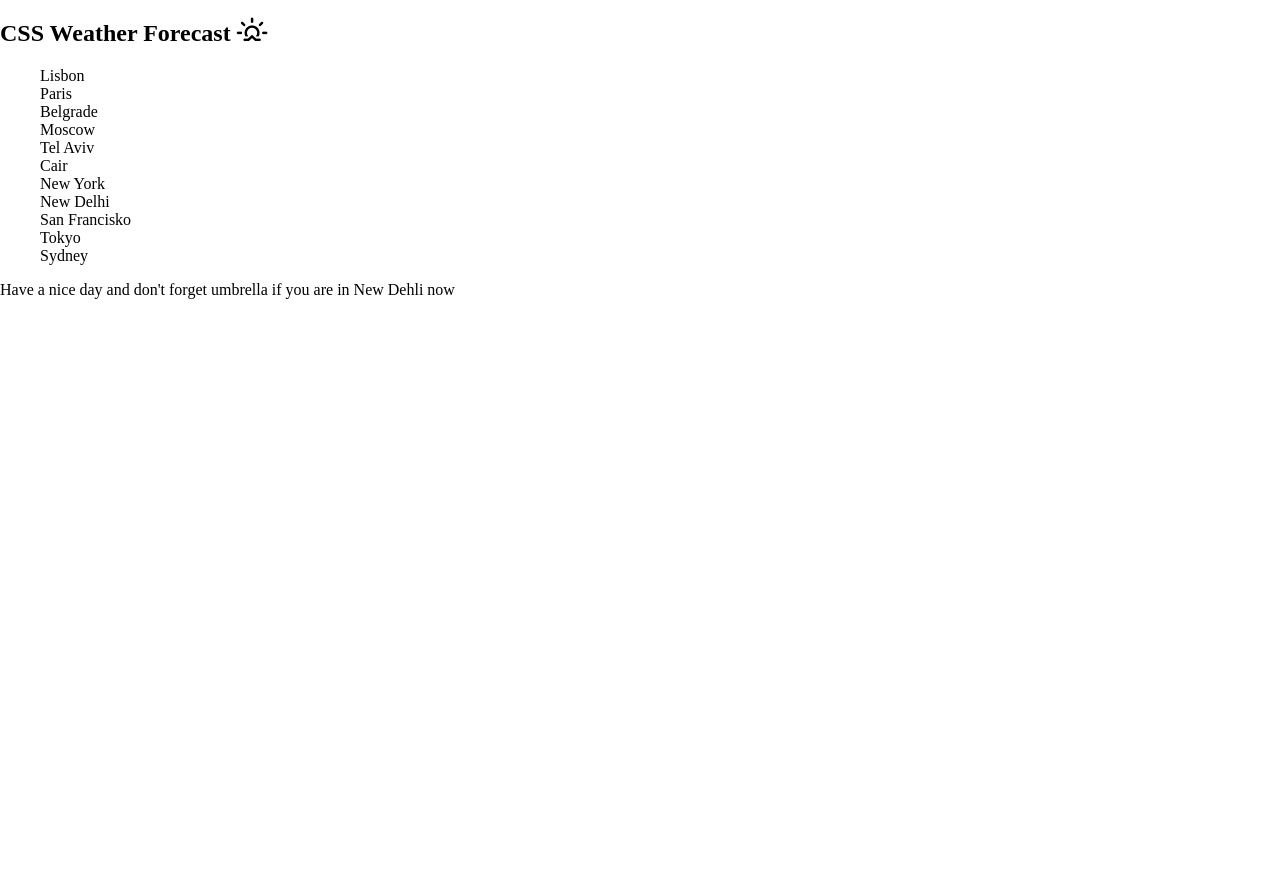
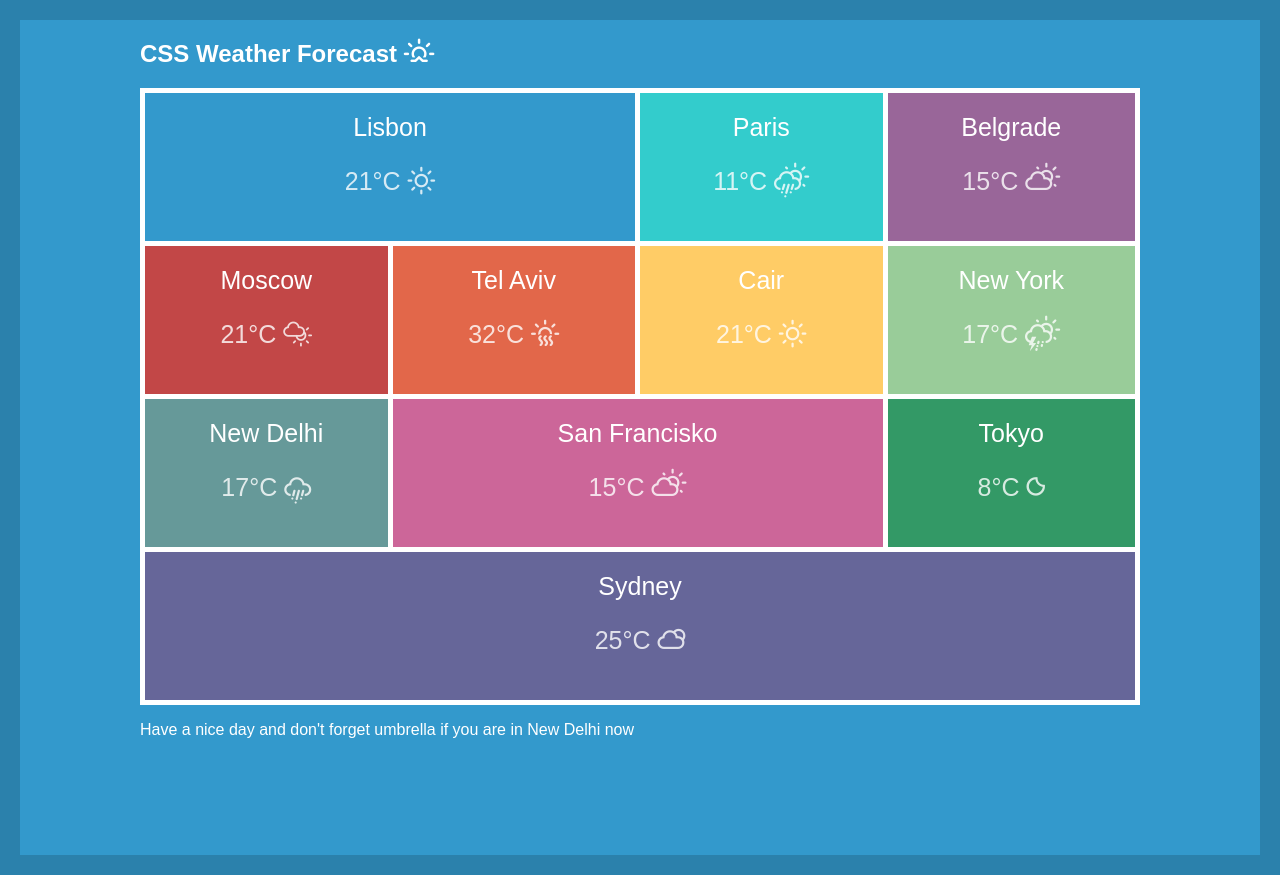
Before and after one commit to OlhaNevzghodova/hw7, a plain HTML site: page hw7.html in a window 1280 px wide. Before the commit the page ends 800 px from the top, so only its background shows below. Drawn offline with Linux system fonts and the light colour scheme.

Commit message:
add changes in project

```diff
--- a/css/hw7.css
+++ b/css/hw7.css
@@ -6,10 +6,96 @@ body {
 }
 * {
     box-sizing: border-box;
+    color: #fff;
+    font-family: sans-serif;
+    transition: all .1s ease-in;
+}
+li{
+    display: inline-block;
+    font-size: 25px;
+    padding: 20px;
+    text-align: center;
 }
 .container {
     margin: 0 auto;
+    max-width: 1000px;
+    padding-bottom: 100px;
 }
 .cities ul {
     list-style-type: none;
+    font-size: 0;
+    padding-inline-start: 0;
+    border: 5px solid #fff;
 }
+.width-25{
+    width: 25%;
+}
+.width-50{
+    width: 50%;
+}
+.width-100{
+    width: 100%;
+}
+.lisbon {
+    background-color: #3399CC;
+    border-bottom: 5px solid #fff;
+    border-right: 5px solid #fff;
+}
+.paris {
+    background-color: #33CCCC;
+    border-bottom: 5px solid #fff;
+    border-right: 5px solid #fff;
+}
+.belgrade {
+    background-color: #996699;
+    border-bottom: 5px solid #fff;
+}
+.moscow {
+    background-color: #C24747;
+    border-bottom: 5px solid #fff;
+    border-right: 5px solid #fff;
+}
+.tel-aviv {
+    background-color: #E2674A;
+    border-bottom: 5px solid #fff;
+    border-right: 5px solid #fff;
+}
+.cair {
+    background-color: #FFCC66;
+    border-bottom: 5px solid #fff;
+    border-right: 5px solid #fff;
+}
+.new-york {
+    background-color: #99CC99;
+    border-bottom: 5px solid #fff;
+}
+.new-delhi {
+    background-color: #669999;
+    border-bottom: 5px solid #fff;
+    border-right: 5px solid #fff;
+}
+.san-francisco {
+    background-color: #CC6699;
+    border-bottom: 5px solid #fff;
+    border-right: 5px solid #fff;
+}
+.tokyo {
+    background-color: #339966;
+    border-bottom: 5px solid #fff;
+}
+.sydney {
+    background-color: #666699;
+}
+section {
+    background-color: #3399CC;
+    border: 20px solid #2B81AC;
+}
+ul :hover {
+    opacity: 80%;
+}
+.cities :hover {
+    opacity: 80%;
+}
+.cities p {
+    opacity: 80%;
+}
--- a/hw7.html
+++ b/hw7.html
@@ -4,7 +4,7 @@
     <meta charset="UTF-8">
     <meta http-equiv="X-UA-Compatible" content="IE=edge">
     <meta name="viewport" content="width=device-width, initial-scale=1.0">
-    <title>Document</title>
+    <title>Weather</title>
     <link rel="stylesheet" href="css/hw7.css">
     <link rel="stylesheet" href="css/weather-icons-wind.css">
     <link rel="stylesheet" href="css/weather-icons.css">
@@ -16,20 +16,42 @@
             <h1>CSS Weather Forecast <i class="wi wi-sunrise"></i></h1>
             <div class="cities">
                 <ul>
-                    <li class="lisbon">Lisbon</li>
-                    <li class="paris">Paris</li>
-                    <li class="belgrade">Belgrade</li>
-                    <li class="moscow">Moscow</li>
-                    <li class="tel-aviv">Tel Aviv</li>
-                    <li class="cair">Cair</li>
-                    <li class="new-york">New York</li>
-                    <li class="new-delhi">New Delhi</li>
-                    <li class="san-francisco">San Francisko</li>
-                    <li class="tokyo">Tokyo</li>
-                    <li class="sydney">Sydney</li>
+                    <li class="lisbon width-50">Lisbon
+                        <p>21°C <i class="wi wi-day-sunny"></i></p>
+                    </li>
+                    <li class="paris width-25">Paris
+                        <p>11°C <i class="wi wi-day-hail"></i></p>
+                    </li>
+                    <li class="belgrade width-25">Belgrade
+                        <p>15°C <i class="wi wi-day-cloudy"></i></p>
+                    </li>
+                    <li class="moscow width-25">Moscow
+                        <p>21°C <i class="wi wi-day-cloudy-high"></i></p>
+                    </li>
+                    <li class="tel-aviv width-25">Tel Aviv
+                        <p>32°C <i class="wi wi-hot"></i></p>
+                    </li>
+                    <li class="cair width-25">Cair
+                        <p>21°C <i class="wi wi-day-sunny"></i></p>
+                    </li>
+                    <li class="new-york width-25">New York
+                        <p>17°C <i class="wi wi-day-sleet-storm"></i></p>
+                    </li>
+                    <li class="new-delhi width-25">New Delhi
+                        <p>17°C <i class="wi wi-hail"></i></p>
+                    </li>
+                    <li class="san-francisco width-50">San Francisko
+                        <p>15°C <i class="wi wi-day-cloudy"></i></p>
+                    </li>
+                    <li class="tokyo width-25">Tokyo
+                        <p>8°C <i class="wi wi-night-clear"></i></p>
+                    </li>
+                    <li class="sydney width-100">Sydney
+                        <p>25°C <i class="wi wi-night-cloudy"></i></p>
+                    </li>
                 </ul>
             </div>
-            <p>Have a nice day and don't forget umbrella if you are in New Dehli now</p>
+            <p>Have a nice day and don't forget umbrella if you are in New Delhi now</p>
         </div>
     </section>
 </body>
```
